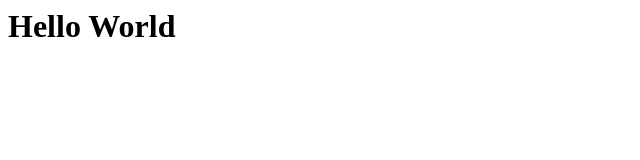
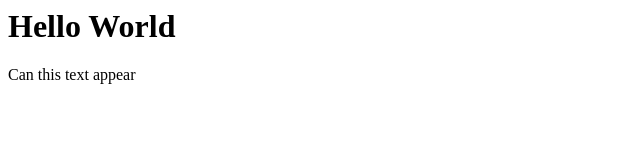
Before and after one commit to jasonwah/jasonwah.github.io, a plain HTML site: page index.html in a window 1280 px wide. Shown: the whole page, without its empty margins (0-640 px from the left). Drawn offline with Linux system fonts and the light colour scheme.

Commit message:
Update index.html

```diff
--- a/index.html
+++ b/index.html
@@ -1,5 +1,7 @@
 <html>
 <body>
 <h1>Hello World</h1>
+
+Can this text appear
 </body>
 </html
```
